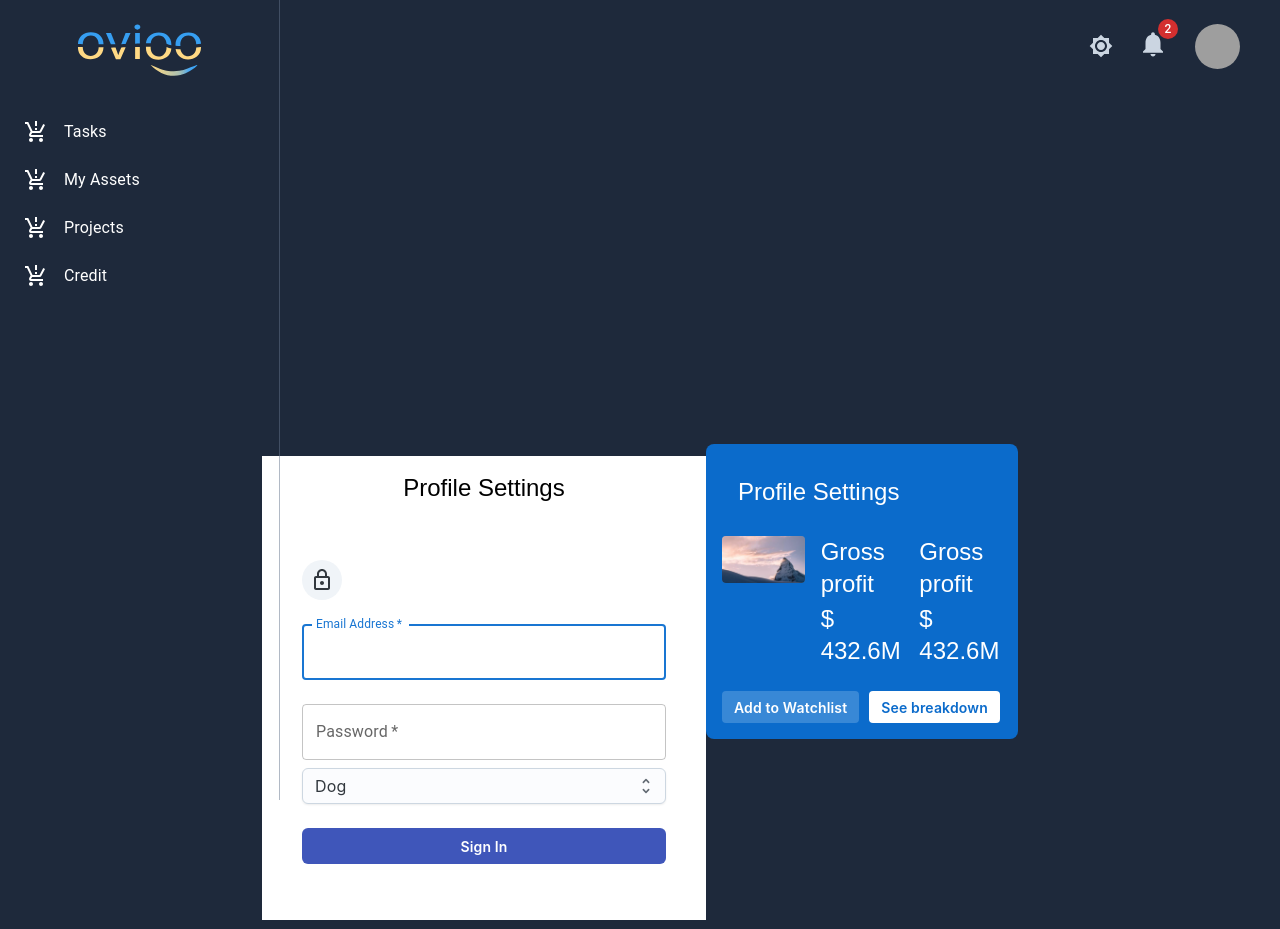
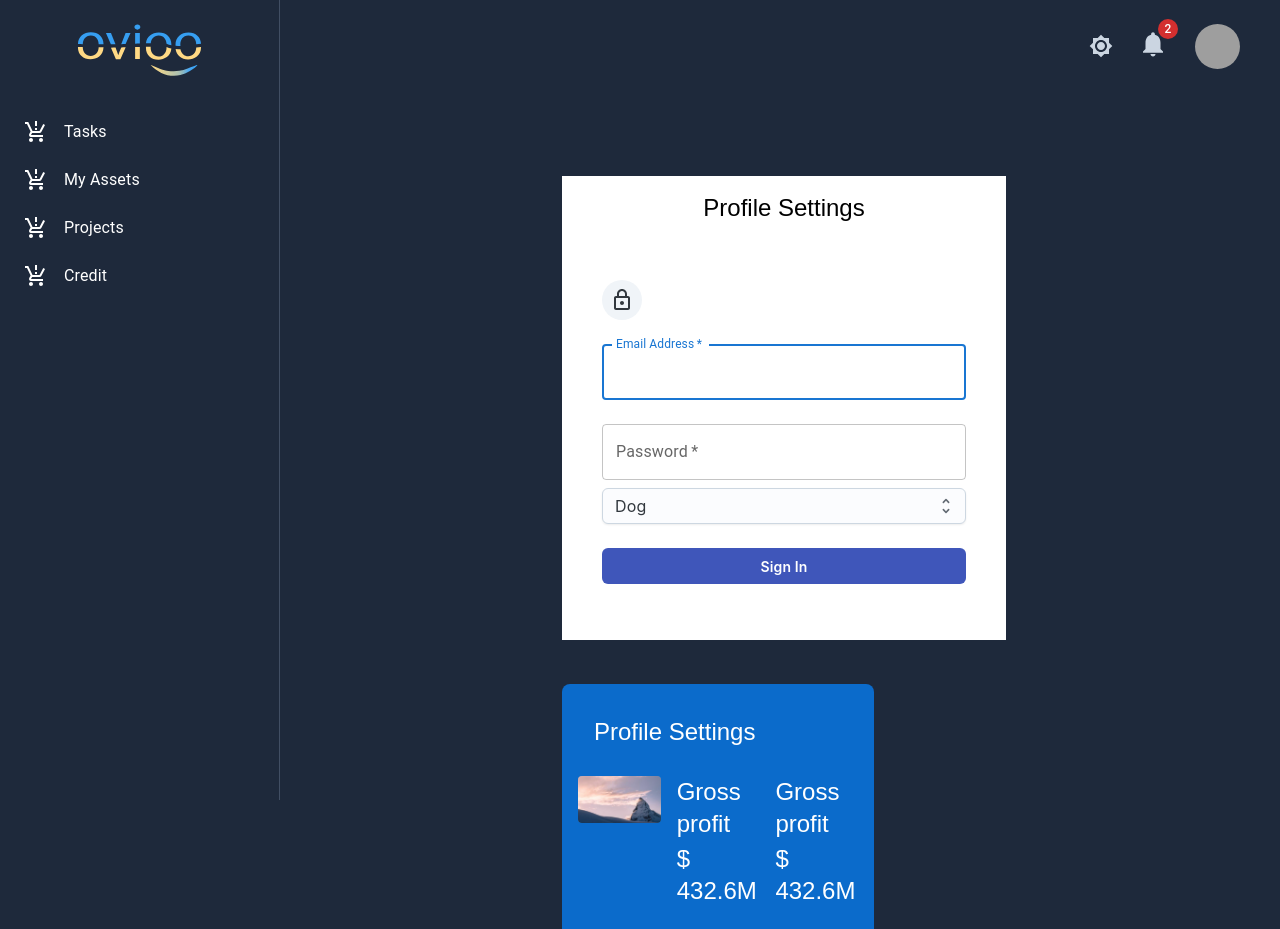
Before and after one commit to MohamedAhmed12/ovioo-saas, a Next.js app in the folder client/: page /dashboard/profile in a window 1280 px wide. Shown: the top 929 px of the page. Built offline with nearby package versions, Linux system fonts and the light colour scheme; grey boxes are pictures that could not be loaded; a web font is replaced by a local one.

Commit message:
fix(fe-profile) polish profile page style & dashboard layout

```diff
--- a/client/src/app/dashboard/layout.tsx
+++ b/client/src/app/dashboard/layout.tsx
@@ -22,7 +22,7 @@ export default function DashboardLayout({ children }: { children: React.ReactNod
     }, [mode]);
 
     return (
-        <main className="flex min-h-screen flex-col items-center justify-between dashboard-main-layout mt-36 mb-36">
+        <main className="flex min-h-screen flex-col items-center justify-between dashboard-main-layout mt-36 mb-36 pl-72">
             <DashboardHeader openNav={open} onOpenNav={() => setOpen(true)} />
             <Navbar openNav={open} onCloseNav={() => setOpen(false)} />
             {children}
--- a/client/src/app/dashboard/profile/page.tsx
+++ b/client/src/app/dashboard/profile/page.tsx
@@ -1,6 +1,7 @@
 'use client';
 
-import '@/styles/app/profile/profile.scss';
+import '@/styles/app/profile/index.scss';
+
 import Avatar from '@mui/joy/Avatar';
 import Box from '@mui/joy/Box';
 import Card from '@mui/joy/Card';
@@ -12,8 +13,6 @@ import AspectRatio from '@mui/joy/AspectRatio';
 import Image from 'next/image';
 import CssBaseline from '@mui/material/CssBaseline';
 import TextField from '@mui/material/TextField';
-import Link from '@mui/material/Link';
-import Grid from '@mui/material/Grid';
 import Typography from '@mui/material/Typography';
 import LockOutlinedIcon from '@mui/icons-material/LockOutlined';
 import Container from '@mui/material/Container';
@@ -30,9 +29,10 @@ export default function Profile() {
     });
   };
   return (
-    <div className="profilepage  flex flex-col lg:flex-row">
+    <div className="profilepage  flex flex-col lg:flex-col w-">
+
       <div className="profilecard bg-white mt-8 flex flex-col items-center mb-6">
-        <Container  component="main" maxWidth="xs">
+        <Container component="main" maxWidth="xs">
           <CardHeader title="Profile Settings " />
           <CssBaseline />
           <Box className="box pr-10 pl-10 pt-10 pb-10 bg-secondary  ">
@@ -81,7 +81,7 @@ export default function Profile() {
           </Box>
         </Container>
       </div>
-      <div className="securitycard object-cover justify-between pt-5 ">
+      <div className="securitycard object-cover flex justify-between pt-5 ">
         <Card
           className="object-scale-down"
           variant="solid"
```
Also changed, not shown: client/src/styles/app/profile/index.scss (renamed from client/src/styles/app/profile/profile.scss).
